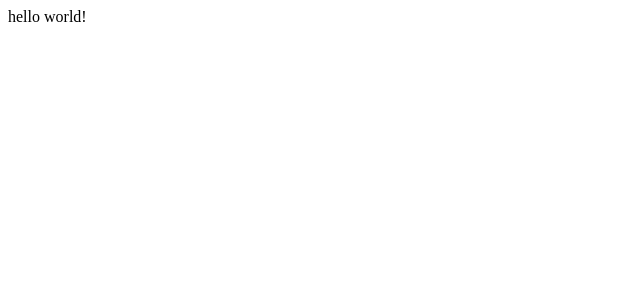
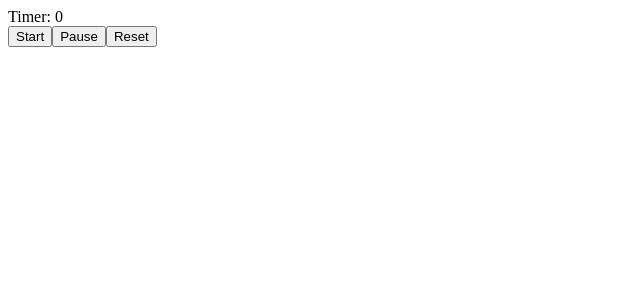
Before and after one commit to mobu-of-the-world/mobu, a React (Create React App) app: page / in a window 1280 px wide. Shown: the top 300 px of the page, without its empty margins (0-640 px from the left). Built offline with nearby package versions, Linux system fonts and the light colour scheme.

Commit message:
implement time watch feature

```diff
--- a/src/App.tsx
+++ /dev/null
@@ -1,7 +0,0 @@
-import React from "react";
-
-const App: React.FunctionComponent = () => {
-  return <div>hello world!</div>;
-};
-
-export default App;
--- /dev/null
+++ b/src/AppComponent.tsx
@@ -0,0 +1,21 @@
+import React from "react";
+import Button from "./atoms/Button";
+import Timer from "./atoms/Timer";
+
+const AppComponent: React.FunctionComponent<{
+  count: number;
+  onStart: (event: React.MouseEvent<HTMLElement>) => void;
+  onPause: (event: React.MouseEvent<HTMLElement>) => void;
+  onReset: (event: React.MouseEvent<HTMLElement>) => void;
+}> = ({ count, onStart, onPause, onReset }) => {
+  return (
+    <div>
+      <Timer count={count} />
+      <Button onClick={onStart}>Start</Button>
+      <Button onClick={onPause}>Pause</Button>
+      <Button onClick={onReset}>Reset</Button>
+    </div>
+  );
+};
+
+export default AppComponent;
--- /dev/null
+++ b/src/AppContainer.tsx
@@ -0,0 +1,47 @@
+import React from "react";
+
+import AppComponent from "./AppComponent";
+
+const AppContainer: React.FunctionComponent = () => {
+  const count = React.useRef(0);
+  const [tickCount, setTickCount] = React.useState(0);
+  const [tickFunc, setTickFunc] = React.useState();
+
+  const onStart = React.useCallback(
+    (event: React.MouseEvent<HTMLElement>) => {
+      setTickFunc(
+        setInterval(() => {
+          count.current += 1;
+          setTickCount(count.current);
+        }, 1000)
+      );
+    },
+    [count]
+  );
+
+  const onPause = React.useCallback(
+    (event: React.MouseEvent<HTMLElement>) => {
+      clearInterval(tickFunc);
+    },
+    [tickFunc]
+  );
+
+  const onReset = React.useCallback(
+    (event: React.MouseEvent<HTMLElement>) => {
+      count.current = 0;
+      setTickCount(count.current);
+    },
+    [count]
+  );
+
+  return (
+    <AppComponent
+      count={tickCount}
+      onStart={onStart}
+      onPause={onPause}
+      onReset={onReset}
+    ></AppComponent>
+  );
+};
+
+export default AppContainer;
--- /dev/null
+++ b/src/atoms/Button.tsx
@@ -0,0 +1,10 @@
+import React from "react";
+
+const Button: React.FunctionComponent<React.HTMLAttributes<HTMLElement>> = ({
+  children,
+  ...rest
+}) => {
+  return <button {...rest}>{children}</button>;
+};
+
+export default Button;
--- /dev/null
+++ b/src/atoms/Timer.tsx
@@ -0,0 +1,7 @@
+import React from "react";
+
+const Timer: React.FunctionComponent<{ count: number }> = ({ count }) => {
+  return <div>Timer: {count}</div>;
+};
+
+export default Timer;
--- a/src/index.tsx
+++ b/src/index.tsx
@@ -1,6 +1,6 @@
 import React from "react";
 import ReactDOM from "react-dom";
 
-import App from "./App";
+import AppContainer from "./AppContainer";
 
-ReactDOM.render(<App />, document.getElementById("root"));
+ReactDOM.render(<AppContainer />, document.getElementById("root"));
```
